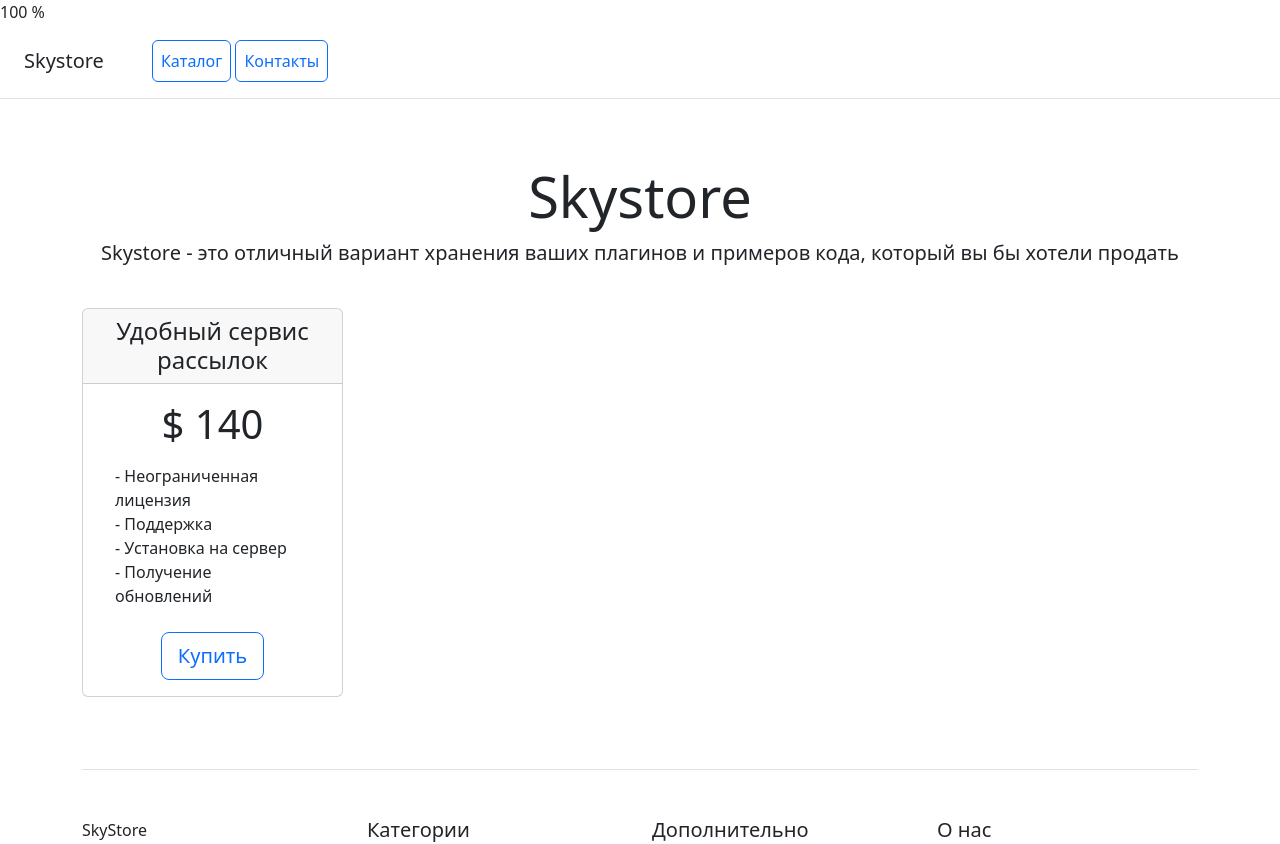
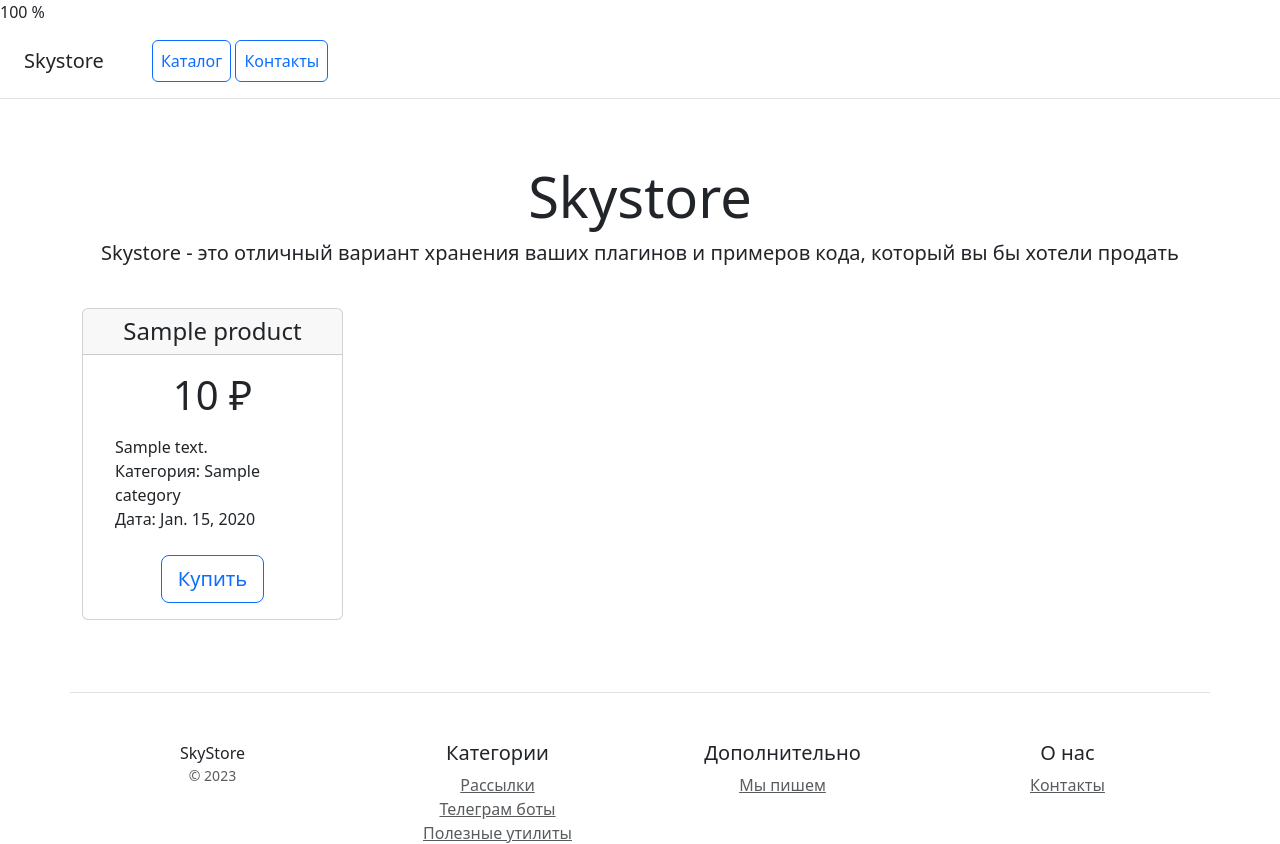
Before and after one commit to solevla2016-alt/-PythonProject12, a Django app: template catalog/templates/home.html in a window 1280 px wide. Shown: the top 844 px of the page. Run offline with Django 5.2, Linux system fonts and the light colour scheme; the template is opened without the code that fills it: values that come from a table or form of the project are taken from there, others are empty; tables that the repository leaves empty hold one stand-in row (values such as "Sample post"); parts of the project's set-up code (start-up, migrations or seed data) failed here and were passed over; some libraries are stand-ins or nearby versions.

Commit message:
Добавлен в контроллер отображения главной страницы выборку последних 5 созданных продуктов .

```diff
--- a/catalog/templates/home.html
+++ b/catalog/templates/home.html
@@ -29,18 +29,21 @@
        <div class="col-3">
     <div class="card mb-4 box-shadow">
         <div class="card-header">
-                    <h4 class="my-0 font-weight-normal">Удобный сервис рассылок</h4>
+            <h4 class="my-0 font-weight-normal">{{ product.name }}</h4>
         </div>
+
         <div class="card-body">
-                    <h1 class="card-title pricing-card-title">$ 140</h1>
+            <h1 class="card-title pricing-card-title">{{ product.price }} ₽</h1>
+
             <ul class="list-unstyled mt-3 mb-4 text-start m-3">
-                        <li>- Неограниченная лицензия</li>
-                        <li>- Поддержка</li>
-                        <li>- Установка на сервер</li>
-                        <li>- Получение обновлений</li>
+                <li>{{ product.description }}</li>
+                <li>Категория: {{ product.category }}</li>
+                <li>Дата: {{ product.created_at }}</li>
             </ul>
-                    <button type="button" class="btn btn-lg btn-block btn-outline-primary">Купить</button>
-                </div>
+
+            <button type="button" class="btn btn-lg btn-block btn-outline-primary">
+                Купить
+            </button>
         </div>
     </div>
 </div>
--- a/catalog/views.py
+++ b/catalog/views.py
@@ -17,6 +17,6 @@
     for product in latest_products:
         print(product.name, product.price)
 
-    return render(request, 'catalog/home.html', {
+    return render(request, 'home.html', {
         'latest_products': latest_products
     })
```
Also changed, not shown: catalog/migrations/0004_alter_category_name_alter_product_price.py (added). Lines whose indentation alone changed are shown as unchanged.
